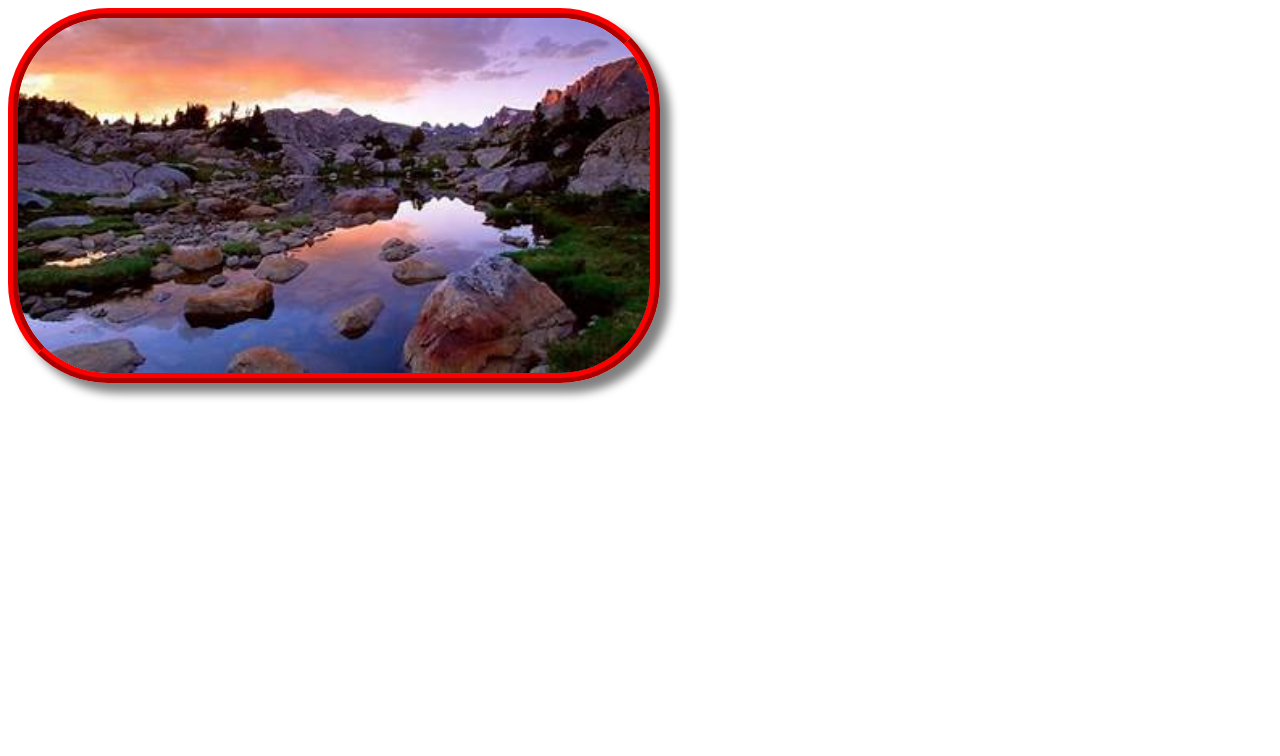
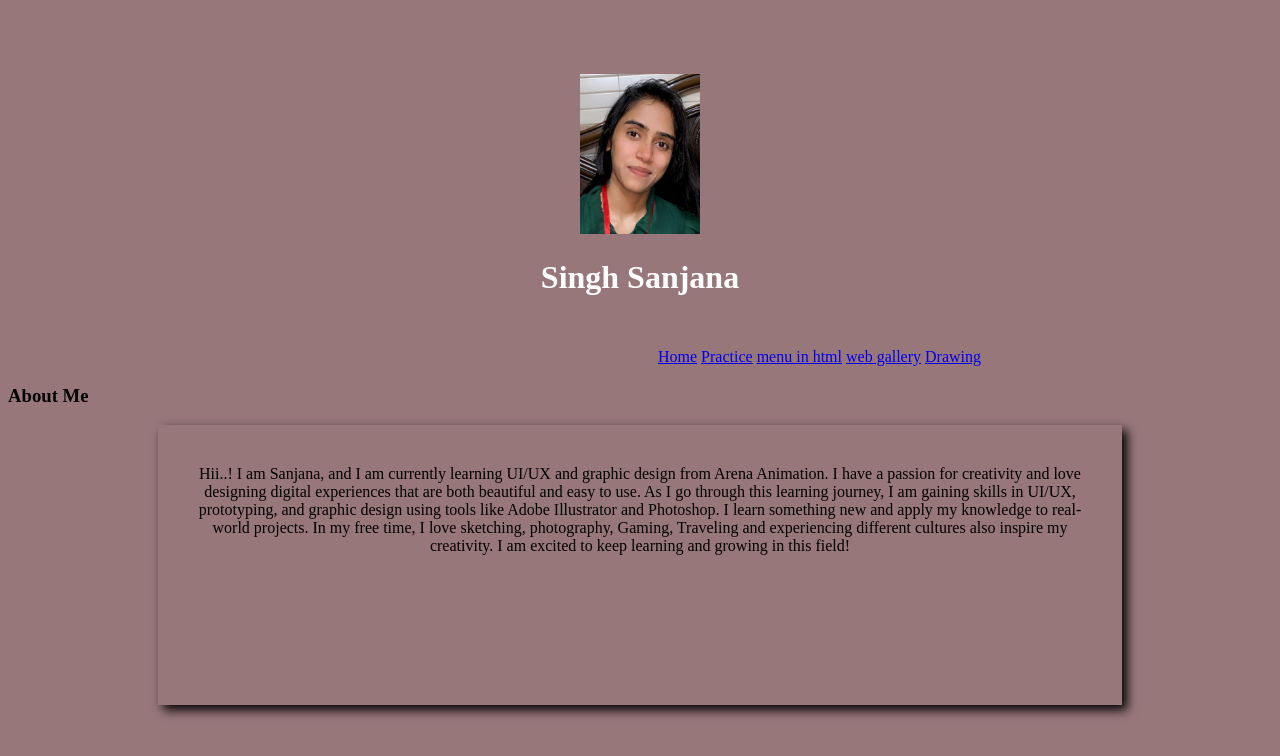
Before and after one commit to singhsanjanaweb/singhsanjanaweb, a plain HTML site: page index.html in a window 1280 px wide. Drawn offline with Linux system fonts and the light colour scheme.

Commit message:
Add files via upload

```diff
--- a/index.html
+++ b/index.html
@@ -1,25 +1,100 @@
-<!DOCTYPE html>
-<html lang="en">
+<!doctype html>
+
+<!-- Root Element (tag) -->
+<html>
 <head>
-    <meta charset="UTF-8">
-    <meta name="viewport" content="width=device-width, initial-scale=1.0">
-    <title>Document</title>
+<title>Home</title>
+
+
+<!--Empty Tag-->
+<br/>
+<br/>
+
+
+
 </head>
+<header id="home">
+    <img src="images/jk.jpeg"  width="10%" alt="sanjana">
+    <h1>Singh Sanjana</h1>
+
+  </header>
+
+<style>
+    nav ul li a:link{color:white:text-decoration:none;}
+nav ul li a:visited {color:white;}
+nav ul li a:hover {color:yellow:text-ddecoration:underline;}
+nav ul li a:active{ background:green;}
+
+
+    body{
+        background-color:#98777b;
+    }
+
+    #hyper{
+        height:100px;
+    }
+
+header
+{
+
+background:#98777b;
+color:white;
+text-align:center;
+padding:30px;
+}
+
+#about
+{
+
+width:70%;
+height:200px;
+text-align: center;
+margin: auto;
+color:black bold;
+padding:40px;
+box-shadow:5px 5px 10px  black;
+
+} #nav{
+    width: 50%;
+    margin: auto;
+    margin-left: 650px;
+
+}
+
+
+</style>
 <body>
 
-<!-- Creating Tag Synamically -->
+    <div id="nav">
+    <nav>
+        <a href="Index.html">Home</a>
+        <a href="Practice work.html">Practice</a>
+        <a href="Menu in html.html">menu in html</a>
+        <a href="Web gallery.html">web gallery</a>
+        <a href="drawing.html">Drawing</a>
+    </nav>
 
-      <script>
-        var p = document.createElement("img")
-        document.body.appendChild(p)
+    </div>
 
-        p.style="border-radius:100px;border:10px red ridge"
+</body>
 
-        p.src="images/p1.jpg"
-        p.style.width="50%"
-        p.style.boxShadow="10px 10px 10px gray"
+<h3>About Me</h3>
+
+<p id="about">
+
+Hii..! I am Sanjana, and I am currently learning UI/UX
+and graphic design from Arena Animation. I have a passion
+for creativity and love designing digital experiences that are
+both beautiful and easy to use. As I go through this learning
+ journey, I am gaining skills in UI/UX, prototyping, and graphic
+ design using tools like  Adobe Illustrator and Photoshop. I learn
+ something new and apply my knowledge to real-world projects.
+ In my free time, I love sketching, photography, Gaming, Traveling and experiencing
+ different cultures also inspire my creativity. I am excited to keep
+ learning and growing in this field!
+
+</p>
 
 
-     </script>
-</body>
+
 </html>
```
